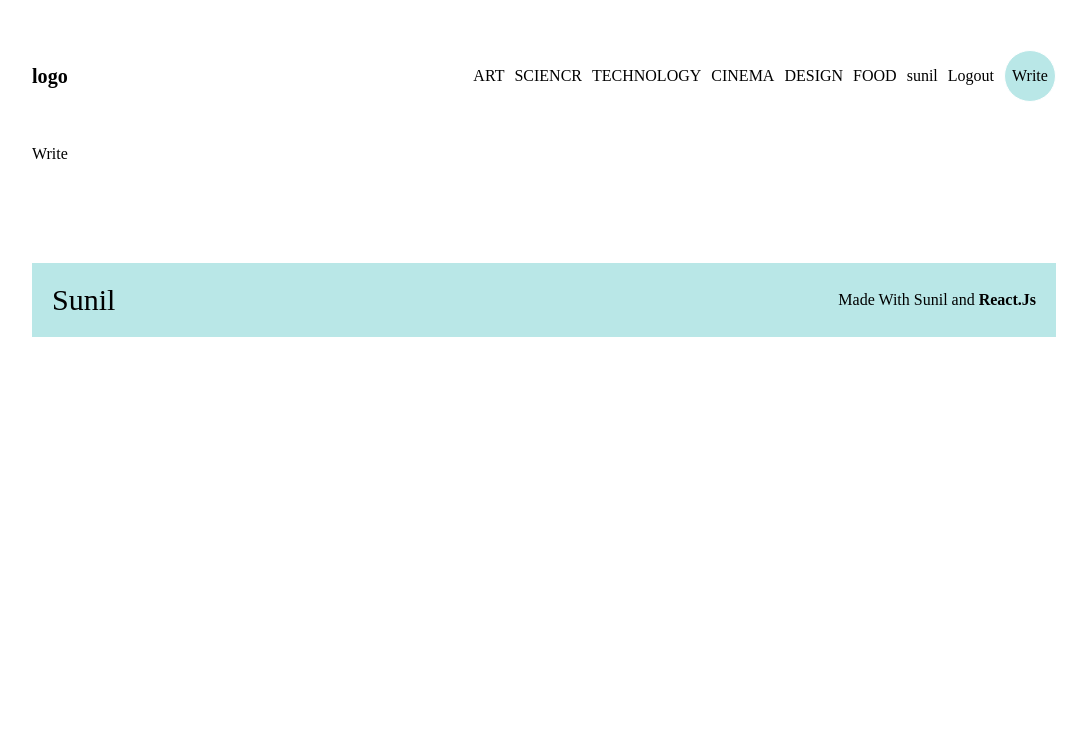
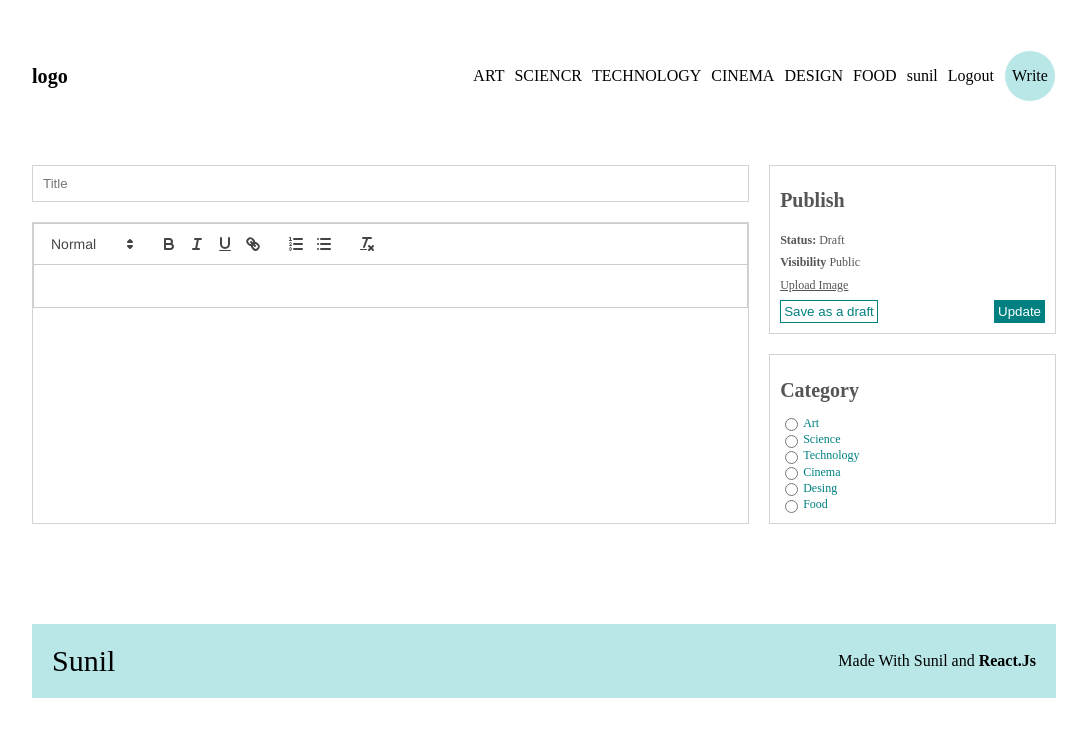
Before and after one commit to suniljoshi26/blogapp, a React (Create React App) app: page /write in a window 1280 px wide. Shown: the top 736 px of the page, without its empty margins (96-1183 px from the left). Built offline with nearby package versions, Linux system fonts and the light colour scheme.

Commit message:
write page

```diff
--- a/src/pages/Write.jsx
+++ b/src/pages/Write.jsx
@@ -1,7 +1,70 @@
-import React from "react";
+import React, { useState } from "react";
+import ReactQuill from "react-quill";
+import "react-quill/dist/quill.snow.css";
 
 const Write = () => {
-  return <div>Write</div>;
+  const [value, setValue] = useState("");
+  console.log(value);
+
+  return (
+    <div className="add">
+      <div className="content">
+        <input type="text" placeholder="Title" />
+        <div className="editorContainer">
+          <ReactQuill theme="snow" value={value} onChange={setValue} />
+        </div>
+      </div>
+      <div className="menu">
+        <div className="item">
+          <h1>Publish</h1>
+          <span>
+            <b>Status: </b>Draft
+          </span>
+          <span>
+            <b>Visibility</b> Public
+          </span>
+          <input type="file" id="file" style={{ display: "none" }} />
+          <label className="file" htmlFor="file">
+            Upload Image
+          </label>
+          <div className="buttons">
+            <button>Save as a draft</button>
+            <button>Update</button>
+          </div>
+        </div>
+        <div className="item">
+          <h1>Category</h1>
+          <div className="cat">
+            <input type="radio" name="cat" value="art" id="art" />
+            <label htmlFor="art">Art</label>
+          </div>
+          <div className="cat">
+            <input type="radio" name="cat" value="science" id="science" />
+            <label htmlFor="science">Science</label>
+          </div>
+
+          <div className="cat">
+            <input type="radio" name="cat" value="technology" id="technology" />
+            <label htmlFor="technology">Technology</label>
+          </div>
+
+          <div className="cat">
+            <input type="radio" name="cat" value="cinema" id="cinema" />
+            <label htmlFor="cinema">Cinema</label>
+          </div>
+
+          <div className="cat">
+            <input type="radio" name="cat" value="desing" id="desing" />
+            <label htmlFor="desing">Desing</label>
+          </div>
+          <div className="cat">
+            <input type="radio" name="cat" value="food" id="food" />
+            <label htmlFor="food">Food</label>
+          </div>
+        </div>
+      </div>
+    </div>
+  );
 };
 
 export default Write;
--- a/src/style.scss
+++ b/src/style.scss
@@ -259,5 +259,81 @@
         }
       }
     }
+    //write
+
+    .add {
+      margin-top: 20px;
+      display: flex;
+      flex-direction: row;
+      gap: 20px;
+
+      .content {
+        flex: 5;
+        display: flex;
+        flex-direction: column;
+        gap: 20px;
+        input {
+          padding: 10px;
+          border: 1px solid lightgrey;
+        }
+        .editorContainer {
+          height: 300px;
+          overflow: scroll;
+          border: 1px solid lightgray;
+
+          .editor {
+            height: 100%;
+            border: none;
+          }
+        }
+      }
+      .menu {
+        flex: 2;
+        display: flex;
+        flex-direction: column;
+        gap: 20px;
+        .item {
+          border: 1px solid lightgray;
+          padding: 10px;
+          flex: 1;
+          display: flex;
+          flex-direction: column;
+          justify-content: space-between;
+          font-size: 12px;
+          color: #555;
+          h1 {
+            font-size: 20px;
+          }
+          .file {
+            text-decoration: underline;
+            cursor: pointer;
+          }
+          .buttons {
+            display: flex;
+            justify-content: space-between;
+            :first-child {
+              cursor: pointer;
+              color: teal;
+              background-color: white;
+              border: 1px solid teal;
+              padding: 3px;
+            }
+            :last-child {
+              cursor: pointer;
+              color: white;
+              background-color: teal;
+              border: 1px solid teal;
+              padding: 3px;
+            }
+          }
+          .cat {
+            display: flex;
+            align-items: center;
+            gap: 2px;
+            color: teal;
+          }
+        }
+      }
+    }
   }
 }
```
